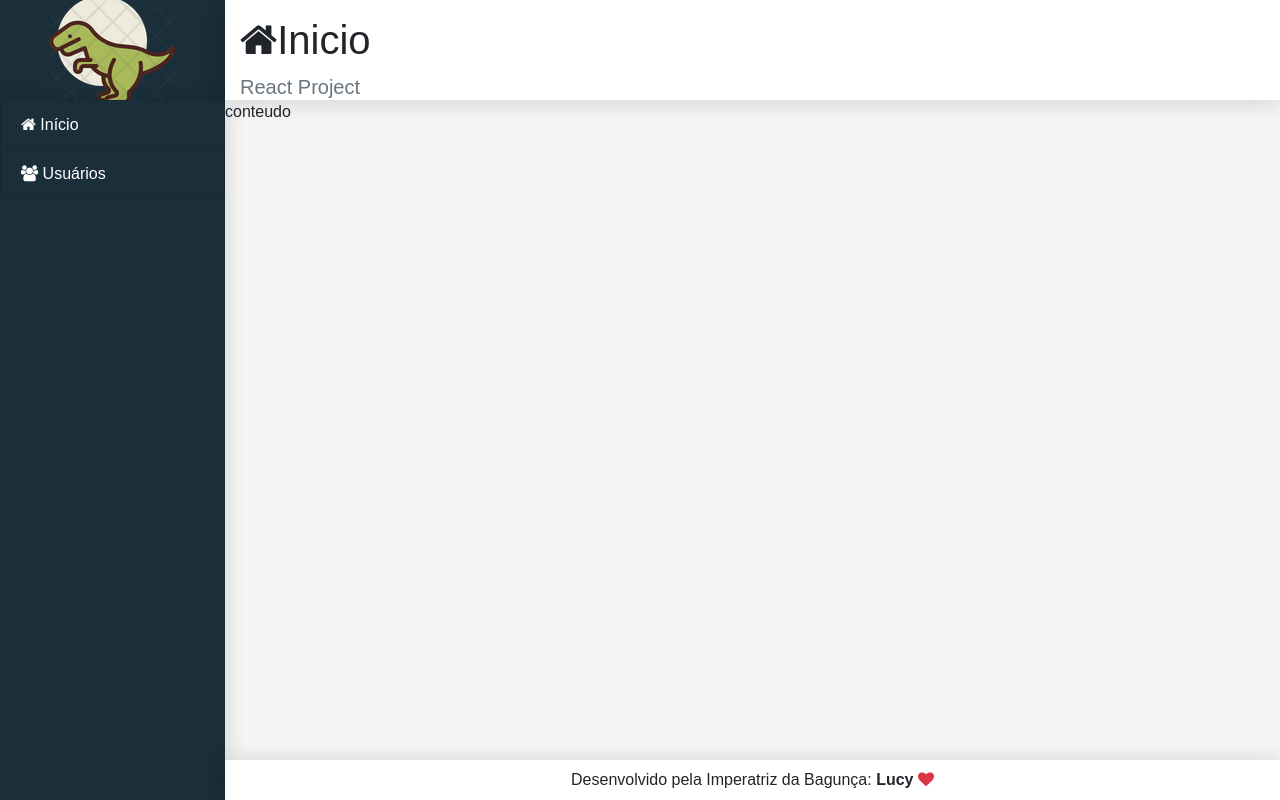
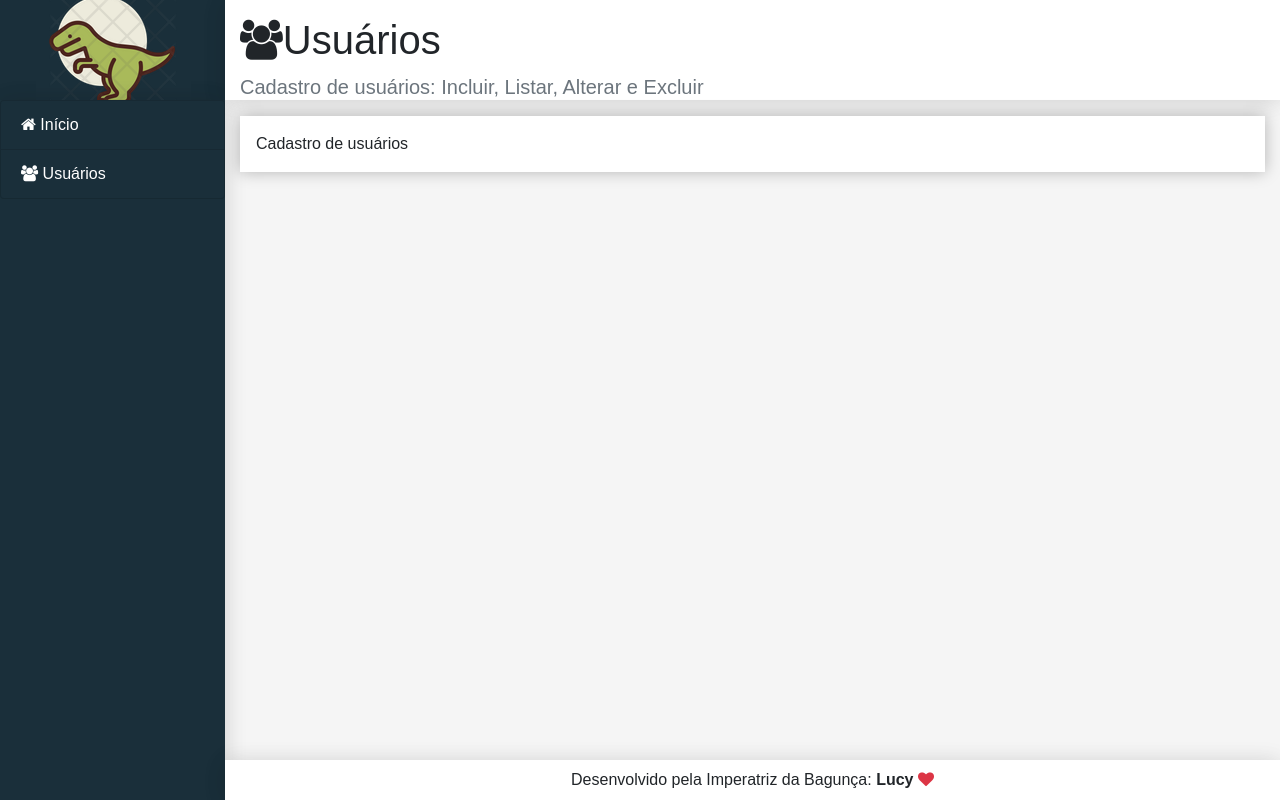
Before and after one commit to igorhsb/crud-react, a React (Create React App) app in the folder frontend/: page /users in a window 1280 px wide. Built offline with nearby package versions, Linux system fonts and the light colour scheme.

Commit message:
routes add

```diff
--- /dev/null
+++ b/frontend/src/Components/home/home.jsx
@@ -0,0 +1,10 @@
+import React from "react"
+import Main from "../template/main"
+
+// eslint-disable-next-line import/no-anonymous-default-export
+export default props =>
+    <Main icon="home" title="Inicio" subtitle="React Project">
+        <div className="display-4">Welcome!</div>
+        <hr />
+        <p className="mb-0">CRUD Project with React</p>
+    </Main>
--- a/frontend/src/Components/template/logo.jsx
+++ b/frontend/src/Components/template/logo.jsx
@@ -1,10 +1,11 @@
 import "./logo.css"
 import React from "react"
 import logo from "../../assets/imgs/logo.png"
+import { Link } from "react-router-dom"
 
 export default props =>
     <aside className="logo">
-        <a href="/" className="logo">
+        <Link to="/" className="logo">
             <img src={logo} alt="logo" />
-        </a>
+        </Link>
     </aside>
--- a/frontend/src/Components/template/main.css
+++ b/frontend/src/Components/template/main.css
@@ -0,0 +1,4 @@
+main > div{
+    background-color: #fff;
+    box-shadow: 0px 0px 15px #0004;
+}
--- a/frontend/src/Components/template/main.jsx
+++ b/frontend/src/Components/template/main.jsx
@@ -6,7 +6,9 @@ import Header from "./header"
 export default props =>
     <React.Fragment>
         <Header {...props}/>
-        <main className="content">
-            conteudo
+        <main className="content container-fluid">
+            <div className="mt-3 p-3">
+                {props.children}
+            </div>
         </main>
     </React.Fragment>
--- a/frontend/src/Components/template/nav.jsx
+++ b/frontend/src/Components/template/nav.jsx
@@ -1,15 +1,16 @@
 import "./nav.css"
 import React from "react"
+import { Link } from "react-router-dom"
 
 // eslint-disable-next-line import/no-anonymous-default-export
 export default props =>
     <aside className="menu-area">
         <nav className="menu list-group">
-            <a href="#/" className="list-group-item list-group-item-action">
+            <Link to="/" className="list-group-item list-group-item-action">
                 <i className="fa fa-home"></i> Início
-            </a>
-            <a href="#/users" className="list-group-item list-group-item-action">
+            </Link>
+            <Link to="/users" className="list-group-item list-group-item-action">
                 <i className="fa fa-users"></i> Usuários
-            </a>
+            </Link>
         </nav>
     </aside>
--- /dev/null
+++ b/frontend/src/Components/users/users.jsx
@@ -0,0 +1,18 @@
+import React, {Component} from "react"
+import Main from "../template/main"
+
+const headerProps = {
+    icon: 'users',
+    title: 'Usuários',
+    subtitle: 'Cadastro de usuários: Incluir, Listar, Alterar e Excluir'
+}
+
+export default class UserCrud extends Component{
+    render() {
+        return (
+            <Main {...headerProps}>
+                Cadastro de usuários
+            </Main>
+        )
+    }
+}
--- a/frontend/src/main/App.jsx
+++ b/frontend/src/main/App.jsx
@@ -3,15 +3,18 @@ import React from "react"
 import Logo from "../Components/template/logo"
 import Footer from "../Components/template/footer"
 import Nav from "../Components/template/nav"
-import Main from "../Components/template/main"
+import { BrowserRouter } from 'react-router-dom'
 import "bootstrap/dist/css/bootstrap.min.css"
 import "font-awesome/css/font-awesome.min.css"
+import Routes from "./routes"
 
 // eslint-disable-next-line import/no-anonymous-default-export
 export default props =>
-    <div className="app">
-        <Logo></Logo>
-        <Nav></Nav>
-        <Main icon="home" title="Inicio" subtitle="React Project"/>
-        <Footer></Footer>
-    </div>
+    <BrowserRouter>
+        <div className="app">
+            <Logo></Logo>
+            <Nav></Nav>
+            <Routes/>
+            <Footer></Footer>
+        </div>
+    </BrowserRouter>
--- /dev/null
+++ b/frontend/src/main/routes.jsx
@@ -0,0 +1,13 @@
+import React from "react"
+import { Routes, Route, Link} from "react-router-dom";
+import Home from "../Components/home/home";
+import UserCrud from "../Components/users/users";
+
+// eslint-disable-next-line import/no-anonymous-default-export
+export default props => (
+    <Routes>
+        <Route exact path="/" element={ <Home/> }></Route>
+        <Route path="/users" element={<UserCrud/>}></Route>
+        <Route path="*" element={ <Home/> }/>
+    </Routes>
+);
```
Also changed, not shown: frontend/package.json (+5 -5 lines), 1 other file (tests, documents, lock files or other folders).
